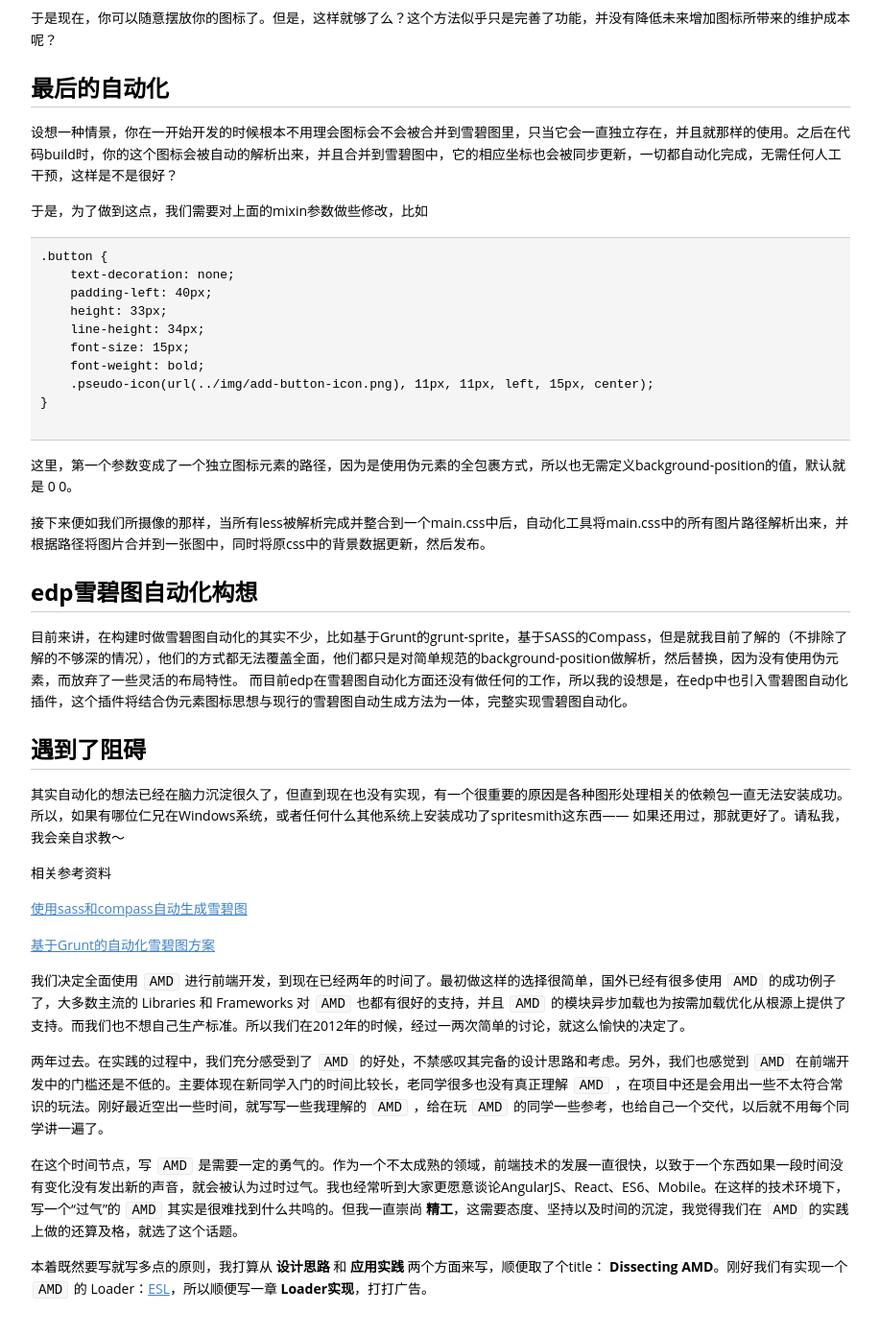
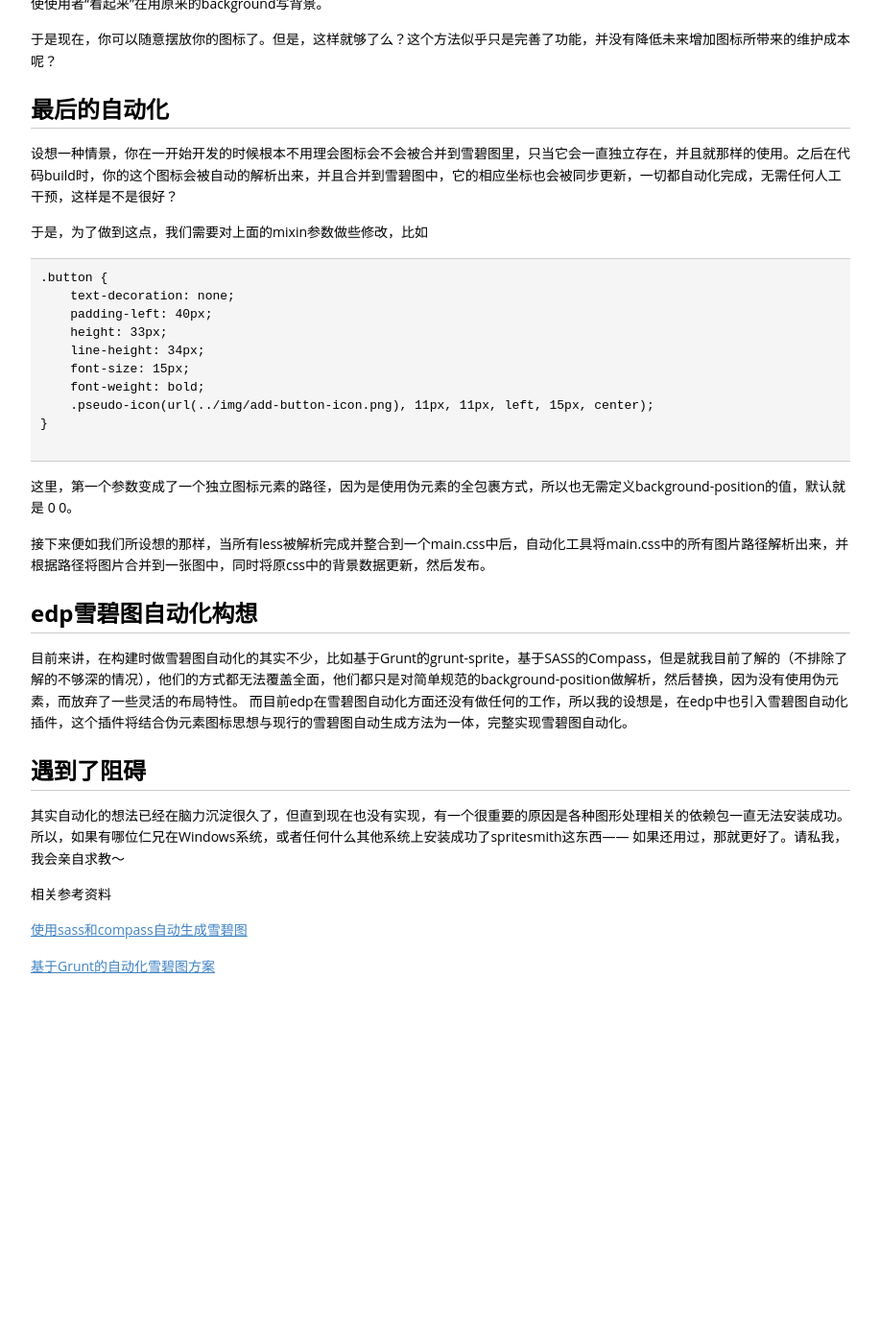
Before and after one commit to ecomfe/blog, a Jekyll site: the page built from _posts/2014-12-29-automatic-sprite.md, in a window 1280 px wide and 1400 px high, scrolled down 3942 px. Shown: the top 1392 px of the window at 96% size, without its empty margins (181-1098 px from the left). Built offline with Jekyll 4.4.1, drawn with Linux system fonts in a browser that asks for light colours; some web fonts are replaced; Markdown is read by kramdown in place of the engine named in the settings; after the commit the page ends 5005 px from its top, so only the background shows below that.

Commit message:
修改写书写错误
修改写书写错误

```diff
--- a/_posts/2014-12-29-automatic-sprite.md
+++ b/_posts/2014-12-29-automatic-sprite.md
@@ -5,7 +5,7 @@
 shortname: empty
 ---
 
-一种雪碧图自动化方案的设想
+## 一种雪碧图自动化方案的设想
 
 
 制作“雪碧图”一般是前端优化的重要一步，主要作用当然就是减少HTTP请求数。但是由于传统方法的雪碧图制作和维护成本都极高，加之现代浏览器支持的并发数也不断提高，所以很多人开始质疑做这项工作的必要性。但并发支持度变高，并不代表无限支持，网页首屏需要加载十几张图片资源还是很常见，再算上js、css以及一些数据的ajax请求，HTTP数上五十也是轻轻松，于是，用户体验就不那么好了。所以，这个工作不能省，但是开发成本又不得不考虑，于是，有了雪碧图自动化的想法。
@@ -182,7 +182,7 @@
 
 这里，第一个参数变成了一个独立图标元素的路径，因为是使用伪元素的全包裹方式，所以也无需定义background-position的值，默认就是 0 0。
 
-接下来便如我们所摄像的那样，当所有less被解析完成并整合到一个main.css中后，自动化工具将main.css中的所有图片路径解析出来，并根据路径将图片合并到一张图中，同时将原css中的背景数据更新，然后发布。
+接下来便如我们所设想的那样，当所有less被解析完成并整合到一个main.css中后，自动化工具将main.css中的所有图片路径解析出来，并根据路径将图片合并到一张图中，同时将原css中的背景数据更新，然后发布。
 
 
 ## edp雪碧图自动化构想
@@ -204,17 +204,3 @@
 
 
 [基于Grunt的自动化雪碧图方案](http://himeters.com/grunt-sprite)
-
-
-
-
-
-
-
-我们决定全面使用 `AMD` 进行前端开发，到现在已经两年的时间了。最初做这样的选择很简单，国外已经有很多使用 `AMD` 的成功例子了，大多数主流的 Libraries 和 Frameworks 对 `AMD` 也都有很好的支持，并且 `AMD` 的模块异步加载也为按需加载优化从根源上提供了支持。而我们也不想自己生产标准。所以我们在2012年的时候，经过一两次简单的讨论，就这么愉快的决定了。
-
-两年过去。在实践的过程中，我们充分感受到了 `AMD` 的好处，不禁感叹其完备的设计思路和考虑。另外，我们也感觉到 `AMD` 在前端开发中的门槛还是不低的。主要体现在新同学入门的时间比较长，老同学很多也没有真正理解 `AMD` ，在项目中还是会用出一些不太符合常识的玩法。刚好最近空出一些时间，就写写一些我理解的 `AMD` ，给在玩 `AMD` 的同学一些参考，也给自己一个交代，以后就不用每个同学讲一遍了。
-
-在这个时间节点，写 `AMD` 是需要一定的勇气的。作为一个不太成熟的领域，前端技术的发展一直很快，以致于一个东西如果一段时间没有变化没有发出新的声音，就会被认为过时过气。我也经常听到大家更愿意谈论AngularJS、React、ES6、Mobile。在这样的技术环境下，写一个“过气”的 `AMD` 其实是很难找到什么共鸣的。但我一直崇尚 **精工**，这需要态度、坚持以及时间的沉淀，我觉得我们在 `AMD` 的实践上做的还算及格，就选了这个话题。
-
-本着既然要写就写多点的原则，我打算从 **设计思路** 和 **应用实践** 两个方面来写，顺便取了个title： **Dissecting AMD**。刚好我们有实现一个 `AMD` 的 Loader：[ESL](https://github.com/ecomfe/esl)，所以顺便写一章 **Loader实现**，打打广告。
```
